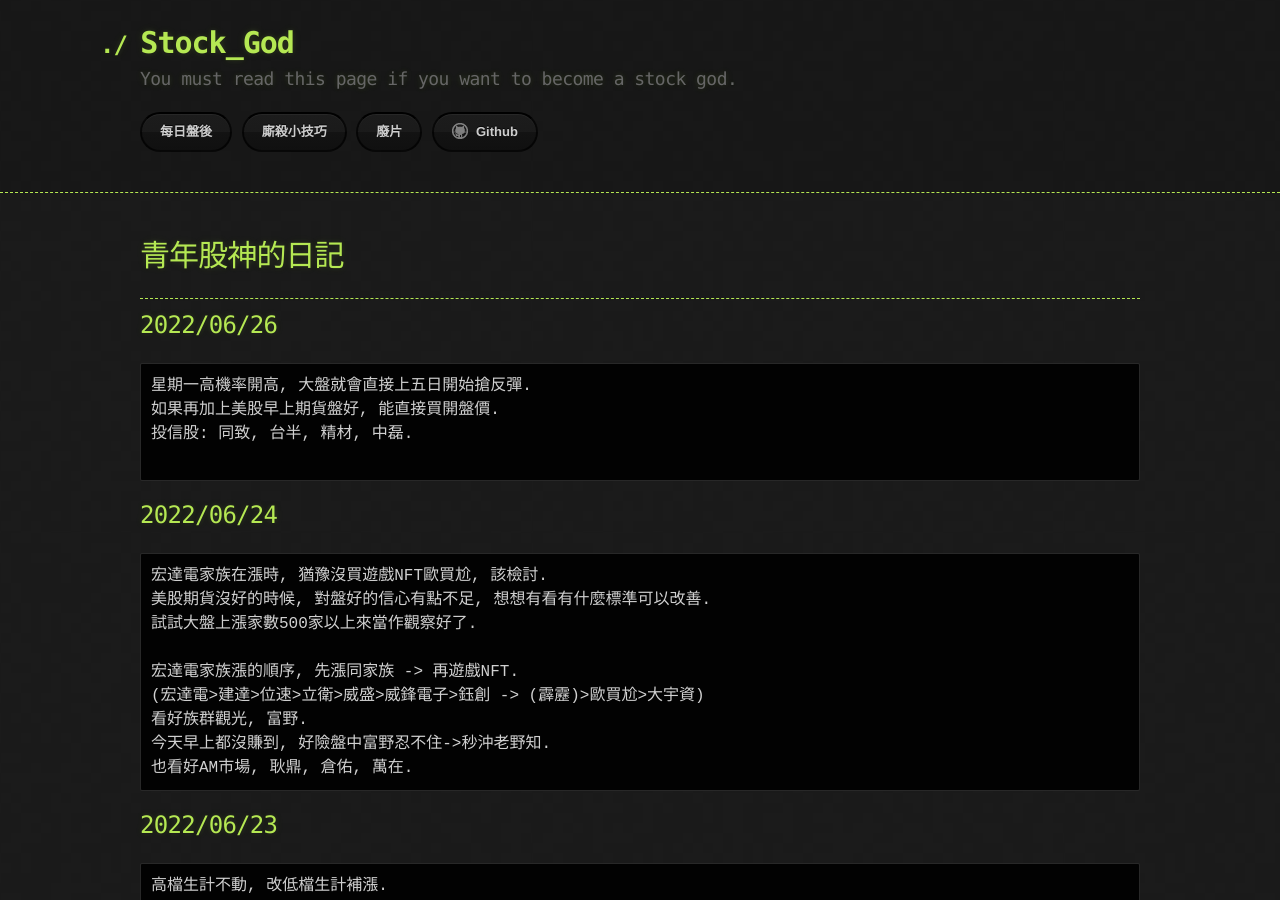
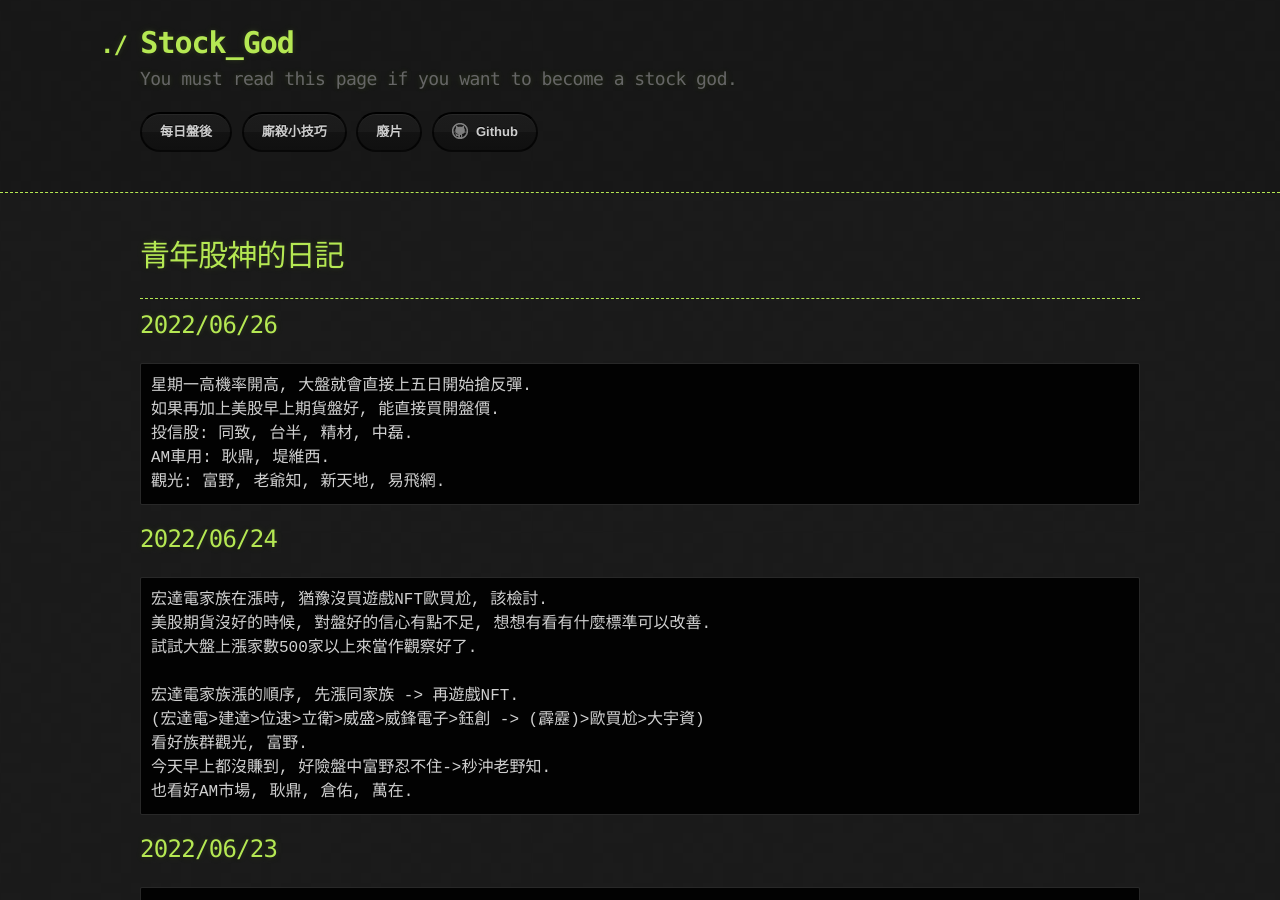
Before and after one commit to lepg5487/Stock_God, a Jekyll site: the page built from index.md, in a window 1280 px wide and 900 px high. Built offline with Jekyll 4.4.1, drawn with Linux system fonts in a browser that asks for light colours; our own code applies the rules of GitHub Pages for plain Markdown files.

Commit message:
Update index.md

````diff
--- a/index.md
+++ b/index.md
@@ -11,7 +11,8 @@ layout: testlayouts
 星期一高機率開高, 大盤就會直接上五日開始搶反彈.
 如果再加上美股早上期貨盤好, 能直接買開盤價.
 投信股: 同致, 台半, 精材, 中磊.
-
+AM車用: 耿鼎, 堤維西.
+觀光: 富野, 老爺知, 新天地, 易飛網.
 ```
 
 ## 2022/06/24
````
